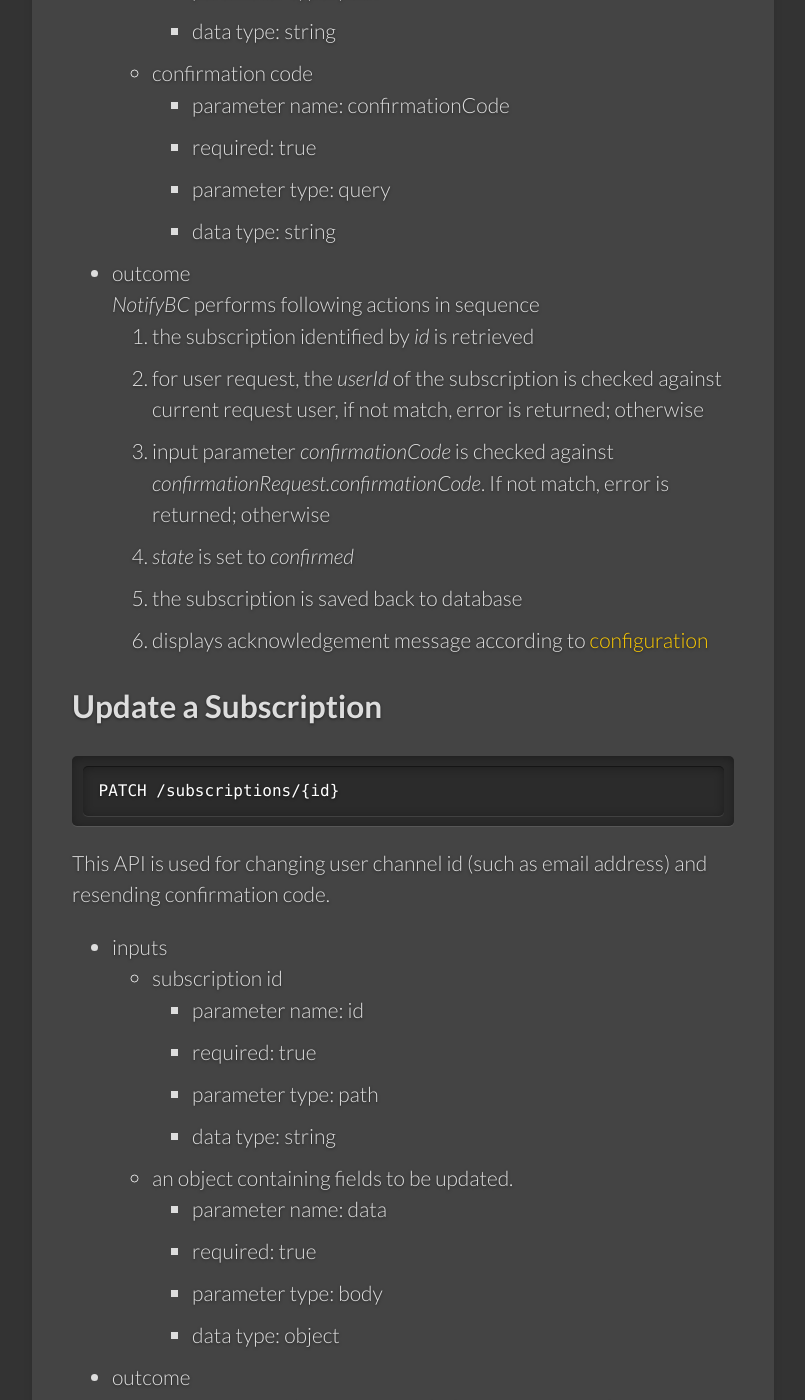
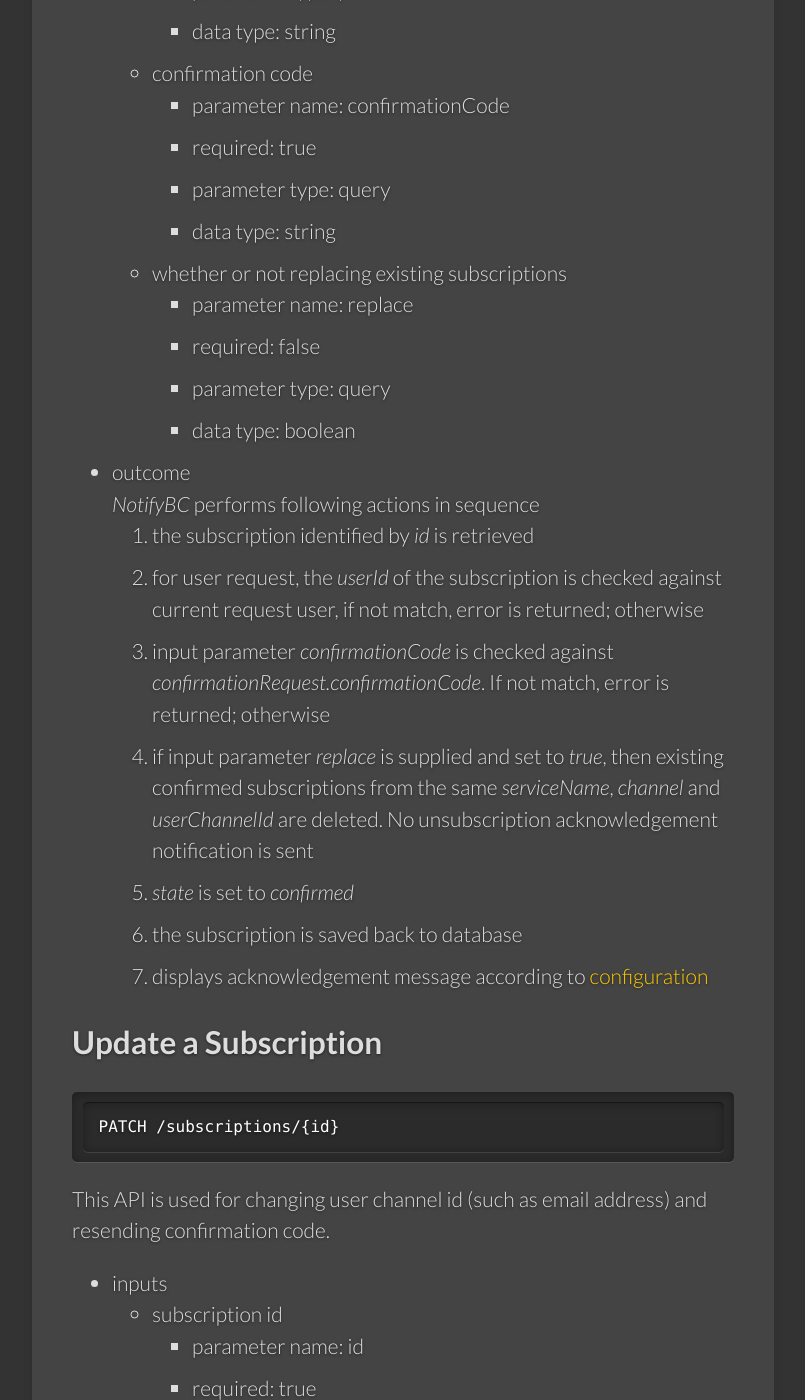
Before and after one commit to bcgov/MyGovBC-notification-server, a Jekyll site: the page built from docs/_docs/api-subscription.md, in a window 1280 px wide and 1400 px high, scrolled down 11266 px. Shown: the whole window, without its empty margins (139-944 px from the left). Built offline with Jekyll 4.4.1, drawn with Linux system fonts in a browser that asks for light colours.

Commit message:
allow replacing subscription, fixes #54

````diff
--- a/docs/_docs/api-subscription.md
+++ b/docs/_docs/api-subscription.md
@@ -390,6 +390,11 @@
     * required: true
     * parameter type: query
     * data type: string
+  * whether or not replacing existing subscriptions
+    * parameter name: replace
+    * required: false
+    * parameter type: query
+    * data type: boolean
 * outcome
 
   *NotifyBC* performs following actions in sequence
@@ -397,9 +402,10 @@
   1. the subscription identified by *id* is retrieved
   2. for user request, the *userId* of the subscription is checked against current request user, if not match, error is returned; otherwise
   3. input parameter *confirmationCode* is checked against *confirmationRequest.confirmationCode*. If not match, error is returned; otherwise
-  4. *state* is set to *confirmed*
-  5. the subscription is saved back to database
-  6. displays acknowledgement message according to [configuration](../config-subscription#confirmation-verification-acknowledgement-messages)
+  4. if input parameter *replace* is supplied and set to *true*, then  existing confirmed subscriptions from the same *serviceName*, *channel* and *userChannelId* are deleted. No unsubscription acknowledgement notification is sent
+  5. *state* is set to *confirmed*
+  6. the subscription is saved back to database
+  7. displays acknowledgement message according to [configuration](../config-subscription#confirmation-verification-acknowledgement-messages)
 
 ## Update a Subscription
 ```
````
Also changed, not shown: common/models/subscription.js (+29 -2 lines), common/models/subscription.json (+10 -3 lines), docs/_docs/config-subscription.md (+19 -1 lines), spec/app/subscription.spec.js (+31 -20 lines).
